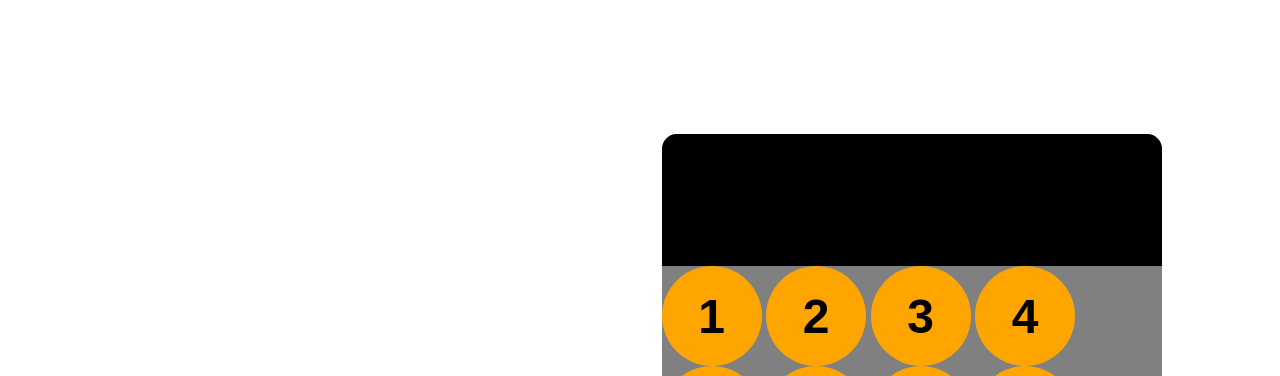
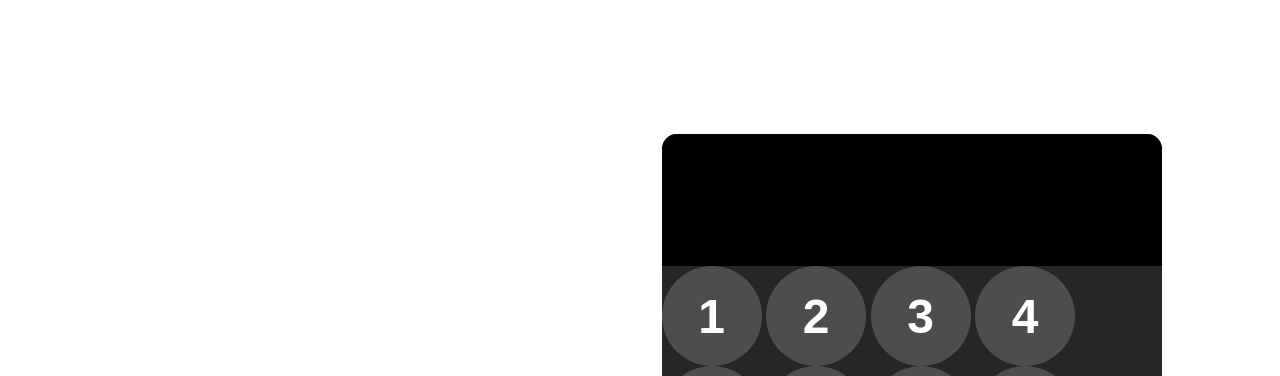
Before and after one commit to OKKO6544/Mathproject07, a plain HTML site: page index.html in a window 1280 px wide. Shown: the top 376 px of the page. Drawn offline with Linux system fonts and the light colour scheme.

Commit message:
Update styles.css

```diff
--- a/styles.css
+++ b/styles.css
@@ -6,7 +6,7 @@
 }
 #calculator{
     font-family: Arial, Helvetica, sans-serif;
-    background-color: grey;
+    background-color: hsl(0,0%,15%);
     border-radius: 15px;
     max-width: 500px;
     overflow: hidden;
@@ -26,8 +26,8 @@ button{
     height: 100px;
     border-radius: 50px;
     border: none;
-    background-color: orange ;
-    color: black;
+    background-color: hsl(0,0%,30%);
+    color: white;
     font-size: 3rem;
     font-weight: bold;
     cursor: pointer;
```
